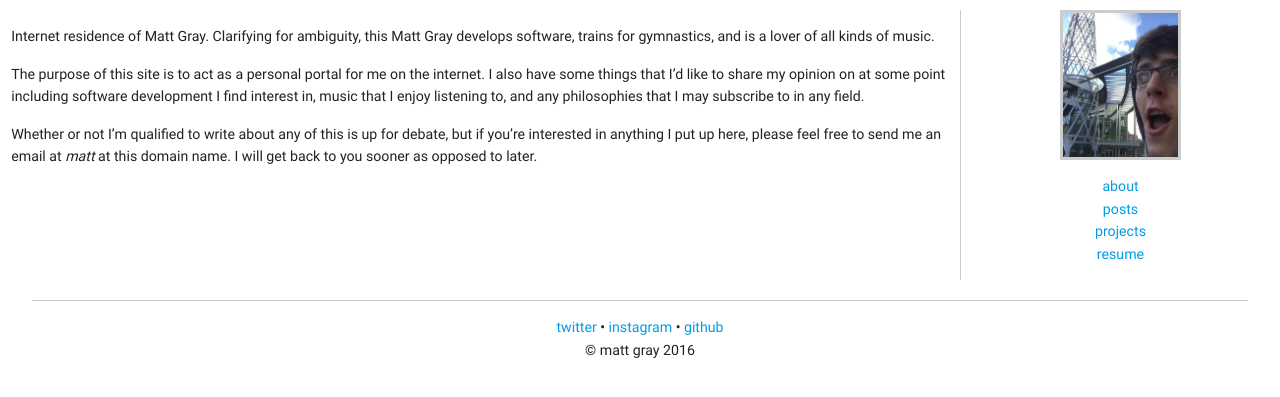
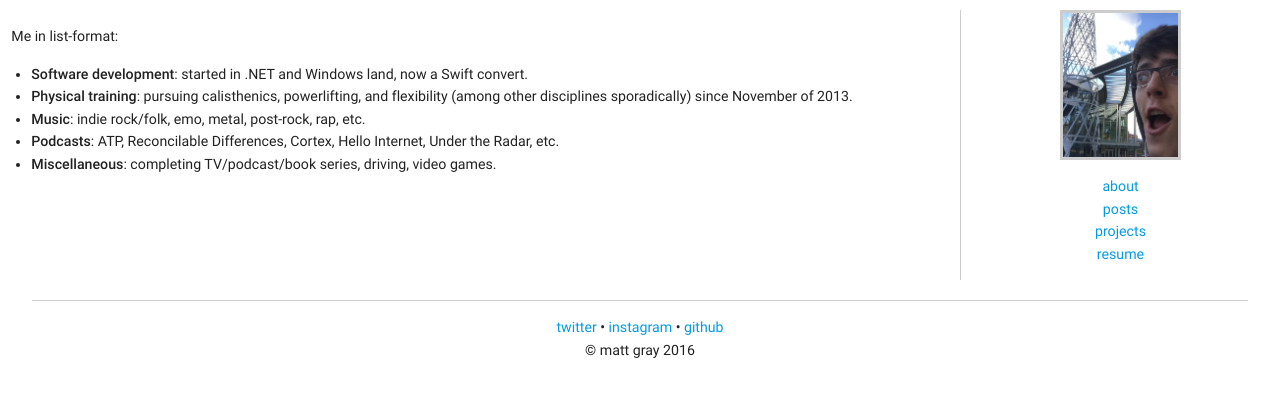
Before and after one commit to grysvn/blog-source, a Jekyll site: the page built from about.md, in a window 1280 px wide. Shown: the top 397 px of the page. Built offline with Jekyll 4.4.1, drawn with Linux system fonts in a browser that asks for light colours.

Commit message:
Website changes.

```diff
--- a/_layouts/default.html
+++ b/_layouts/default.html
@@ -3,9 +3,14 @@
 	{% include head.html %}
 	<body>
 		<div id="body" class="row">
+			<!-- BODY -->
+
 			<div id="content" class="col s9">
 				{{ content }}
 			</div>
+
+			<!-- NAVBAR -->
+
 			<div id="navbar" class="col s3">
 				<a href="{{ site.url }}"><img class="headimg" src={{ "/img/head.png" | prepend: site.baseurl }} /></u>
 				<!-- margin left to account for ULs having a 20px margin in general -->
--- a/about.md
+++ b/about.md
@@ -4,8 +4,9 @@ title: about
 permalink: about.html
 ---
 
-Internet residence of Matt Gray. Clarifying for ambiguity, this Matt Gray develops software, trains for gymnastics, and is a lover of all kinds of music.
-
-The purpose of this site is to act as a personal portal for me on the internet. I also have some things that I'd like to share my opinion on at some point including software development I find interest in, music that I enjoy listening to, and any philosophies that I may subscribe to in any field.
-
-Whether or not I'm qualified to write about any of this is up for debate, but if you're interested in anything I put up here, please feel free to send me an email at *matt* at this domain name. I will get back to you sooner as opposed to later.
+Me in list-format:
+* **Software development**: started in .NET and Windows land, now a Swift convert.
+* **Physical training**: pursuing calisthenics, powerlifting, and flexibility (among other disciplines sporadically) since November of 2013.
+* **Music**: indie rock/folk, emo, metal, post-rock, rap, etc.
+* **Podcasts**: ATP, Reconcilable Differences, Cortex, Hello Internet, Under the Radar, etc.
+* **Miscellaneous**: completing TV/podcast/book series, driving, video games.
```
Also changed, not shown: 1 other file.
